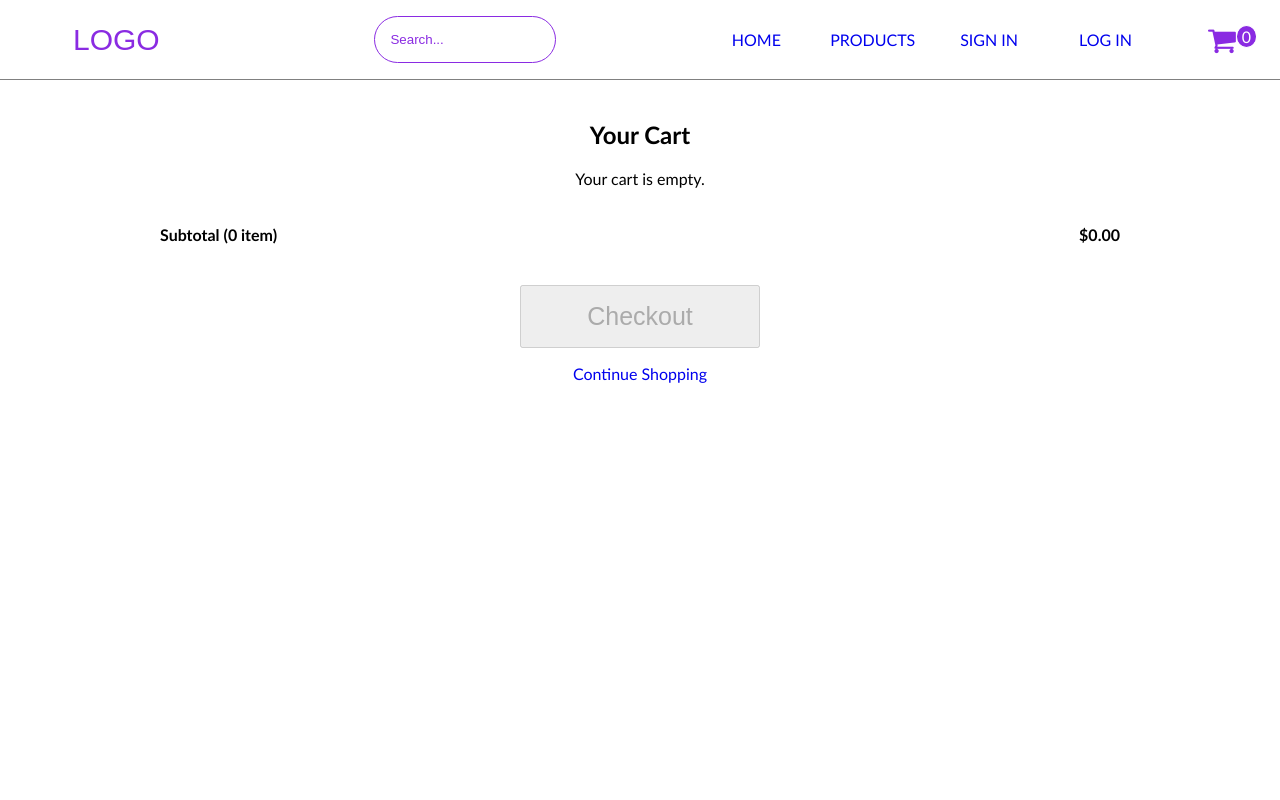
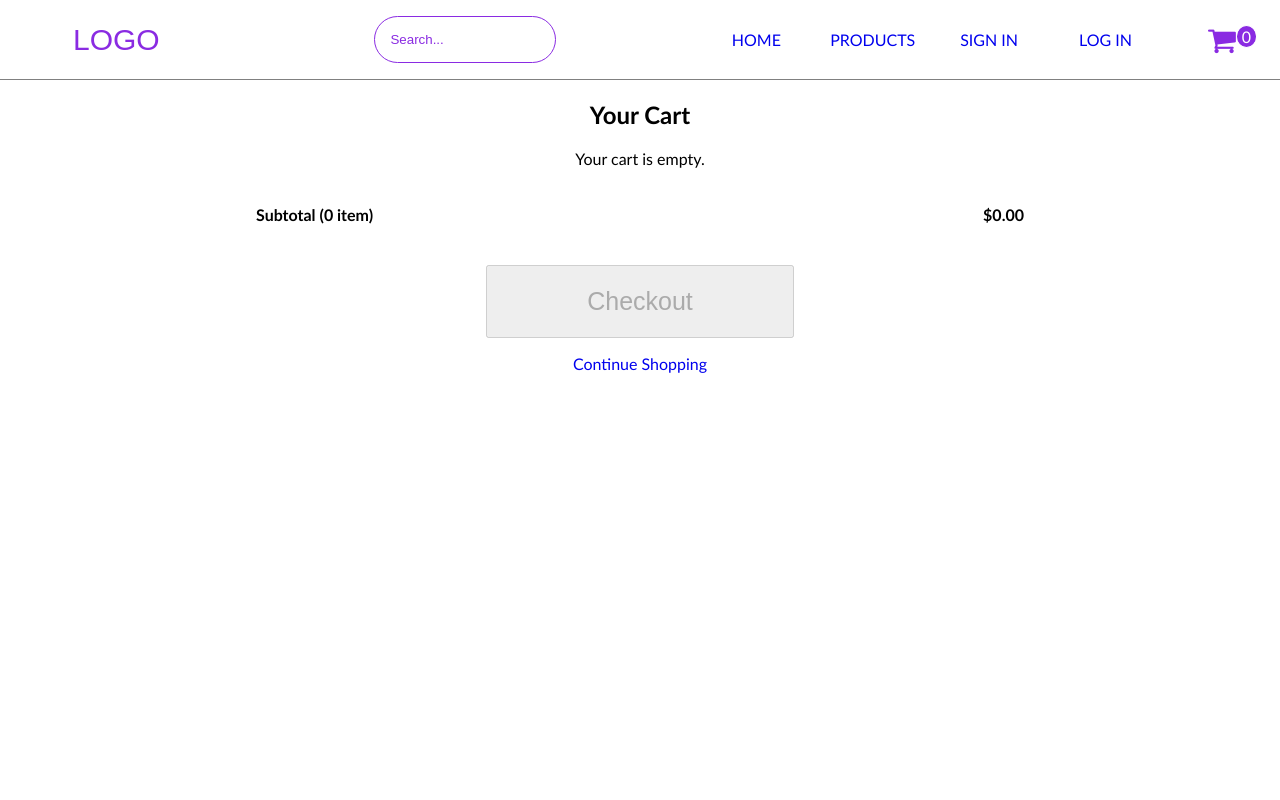
Before and after one commit to ioanTudo/hooverShop, a React (Create React App) app: page /hooverShop/checkout-page in a window 1280 px wide. Shown: the top 800 px of the page. Built offline with nearby package versions, Linux system fonts and the light colour scheme; a web font is replaced by a local one.

Commit message:
added some @mobile features

```diff
--- a/src/App.css
+++ b/src/App.css
@@ -41,7 +41,7 @@
     transform: rotate(360deg);
   }
 }
-
+@media (min-width: 375px) {
   .cart_card {
     position: relative;
 
@@ -119,14 +119,14 @@
   }
 
   .checkout_container button {
-  padding: 15px;
+    padding: 20px;
 
     font-size: 25px;
     text-transform: capitalize;
 
     margin: auto;
 
-  width: 25%;
+    width: 100%;
   }
 
   .optionsBtn_container {
@@ -207,9 +207,17 @@
   .cart_container {
     min-height: 100vh;
 
-  padding: 20px;
-
-  width: 75%;
+    width: 100%;
 
     margin: auto;
   }
+
+  @media (min-width: 1200px) {
+    .checkout_container button {
+      width: 40%;
+    }
+    .cart_container {
+      width: 60%;
+    }
+  }
+}
```
Lines whose indentation alone changed are shown as unchanged.
